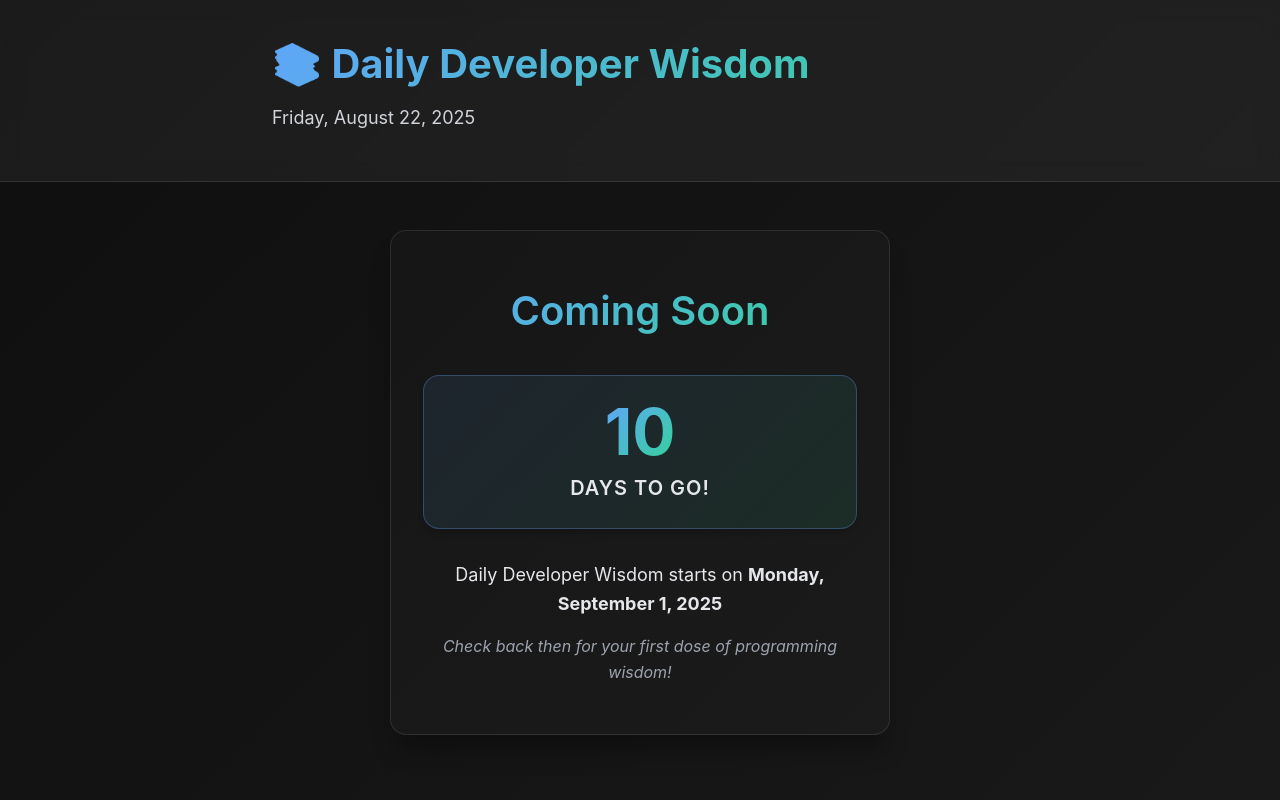
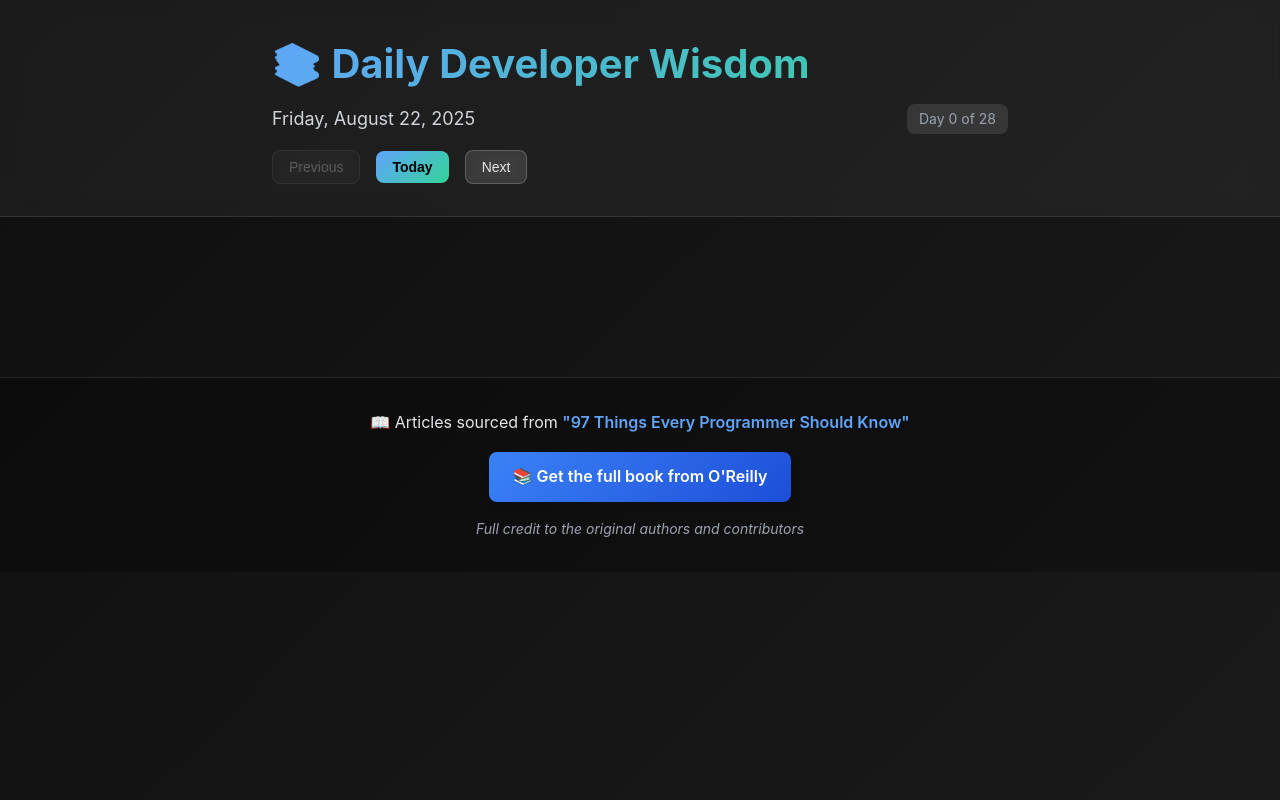
Before and after one commit to James-WS-McCullough/daily-developer-inspiration-webapp, a Vue app: page / in a window 1280 px wide. Shown: the top 800 px of the page. Built offline with nearby package versions, Linux system fonts and the light colour scheme.

Commit message:
chore: whoops

```diff
--- a/src/components/DailyInspiration.vue
+++ b/src/components/DailyInspiration.vue
@@ -138,7 +138,7 @@ import articlesData from '../data/articles.json'
 
 // Configuration
 const START_DATE = new Date('2025-09-01') // Articles start date //2025-09-01
-const isDeveloperMode = false// import.meta.env.DEV // Enable developer features in development
+const isDeveloperMode = import.meta.env.DEV // Enable developer features in development
 
 const articles = articlesData.inspiration
 const totalArticles = articles.length
```
